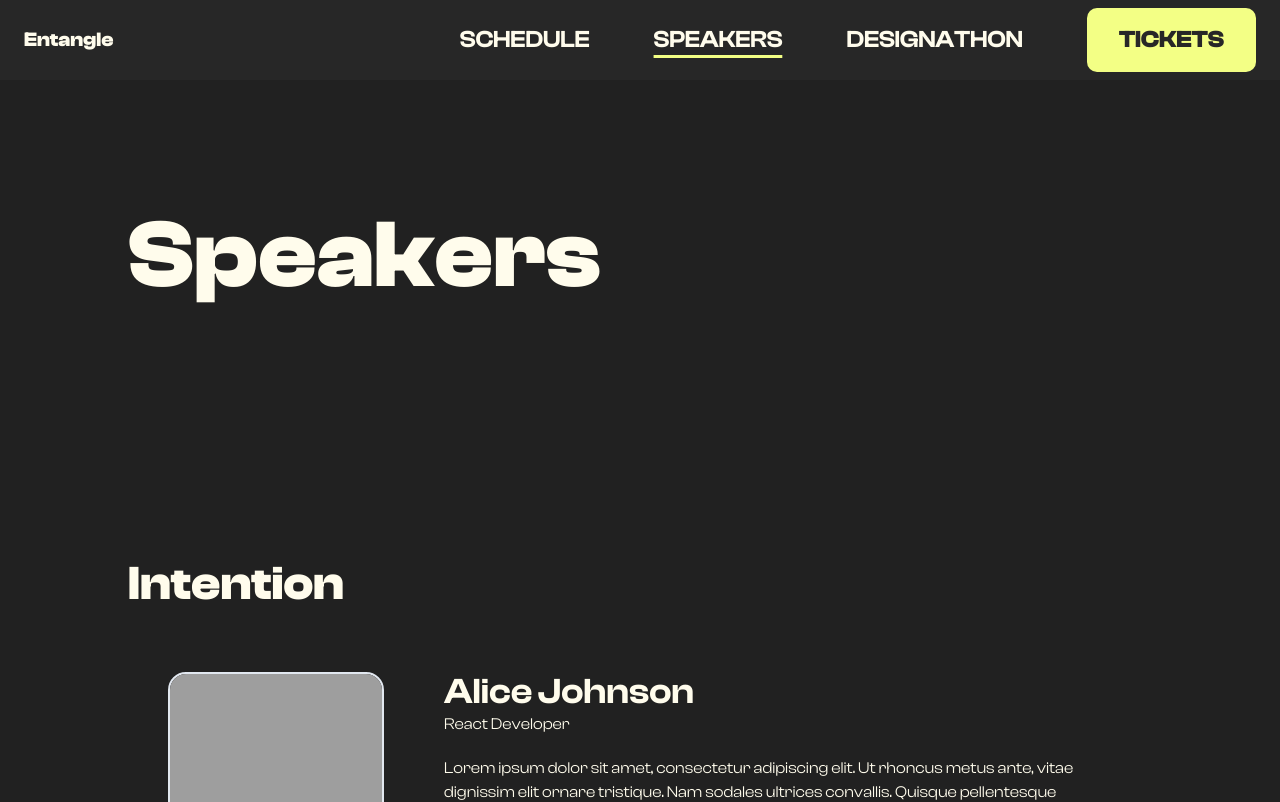
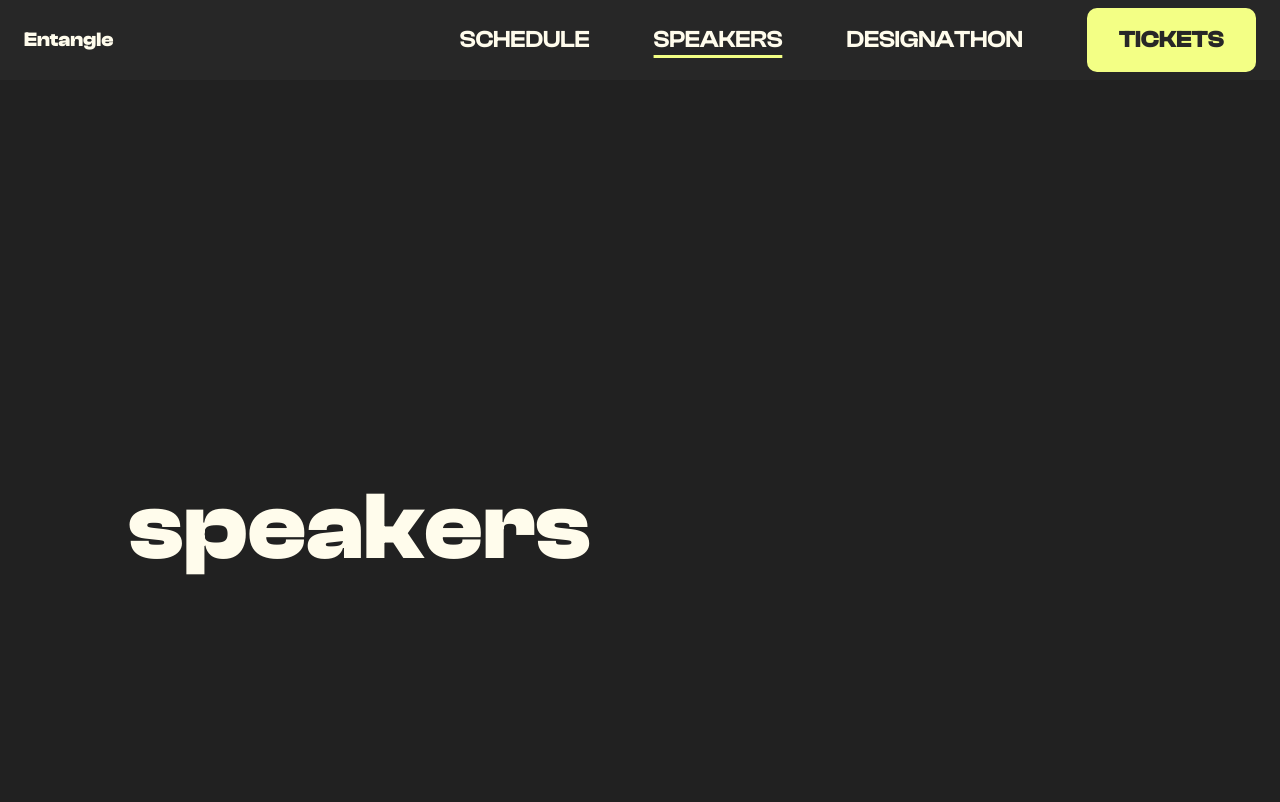
Before and after one commit to Scout-NU/conference-26, a Next.js app: page /speakers in a window 1280 px wide. Shown: the top 802 px of the page. Built offline with nearby package versions, Linux system fonts and the light colour scheme; grey boxes are pictures that could not be loaded.

Commit message:
Changes to margin

```diff
--- a/app/speakers/page.tsx
+++ b/app/speakers/page.tsx
@@ -4,9 +4,9 @@ import TrackSection from "@/components/speakers/TrackSection";
 
 export default function Speakers() {
   return (
-    <div className="px-32 py-32 min-h-screen">
+    <div className="px-32 py-20 min-h-screen">
 
-      <h1 className="text-center md:text-left text-8xl font-bold text-[#fffcec] mb-64 max-sm:mb-32 max-sm:text-5xl">Speakers</h1>
+      <h1 className="text-center md:text-left text-8xl font-bold text-[#fffcec] mt-32 md:mt-80 mb-64 max-sm:mb-32 max-sm:text-5xl">speakers</h1>
 
       {Tracks.map((track) => (
         <TrackSection
```
